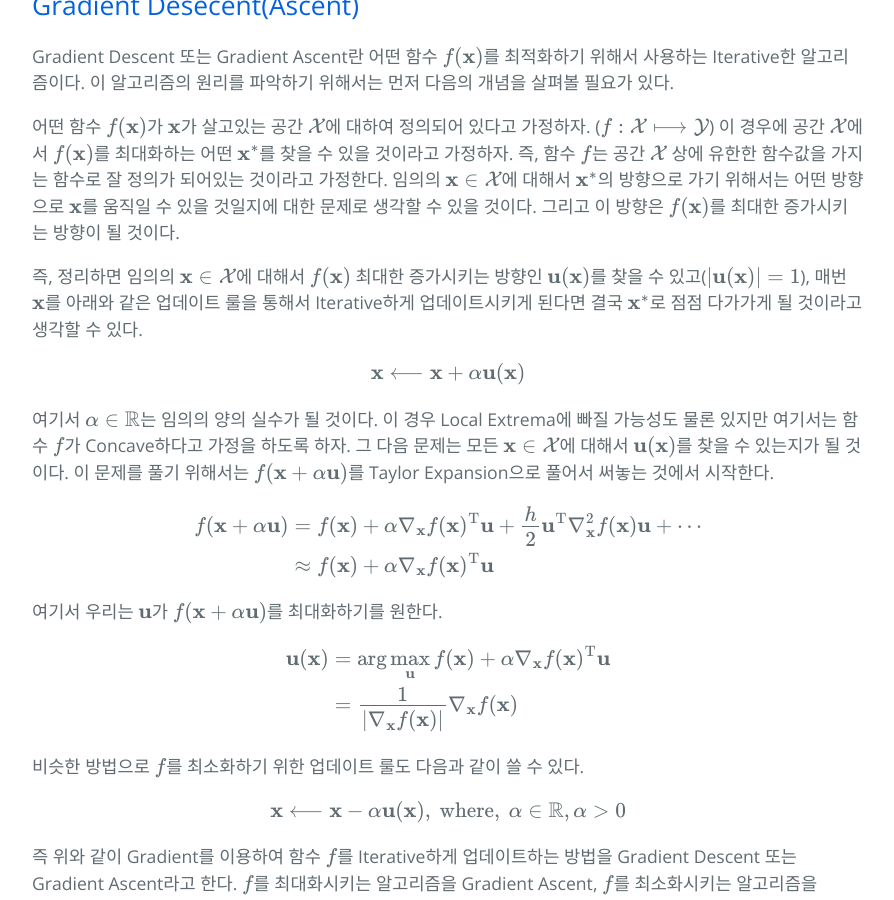
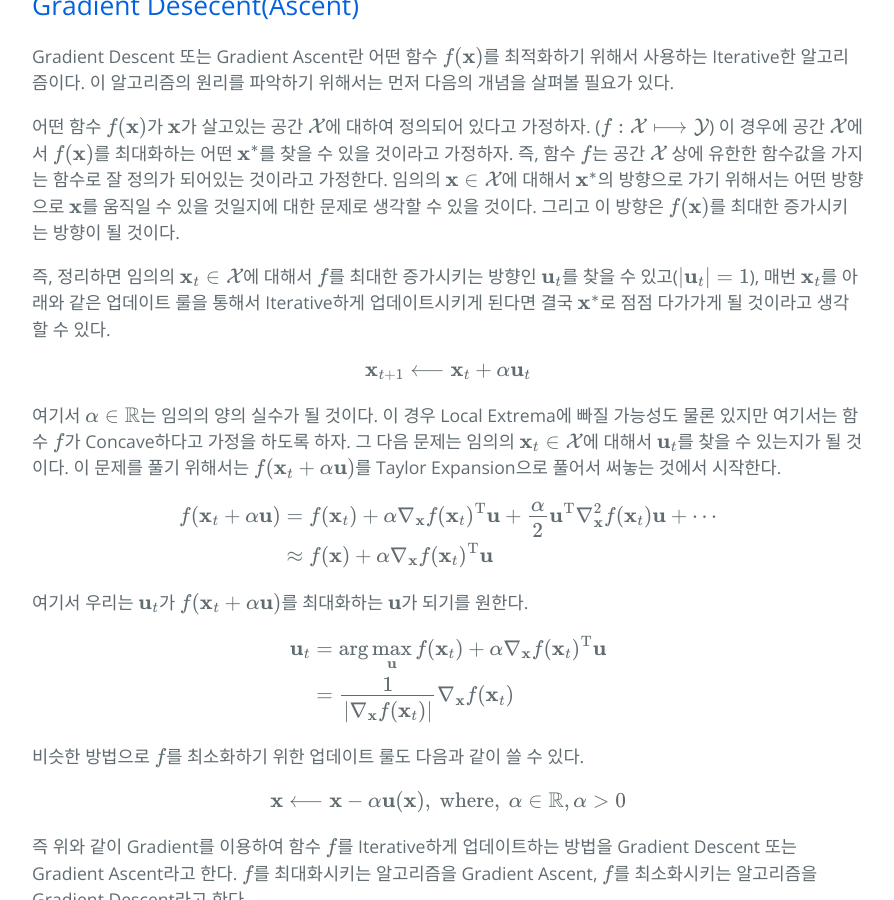
Before and after one commit to hcnoh/hcnoh.github.io, a Jekyll site: the page built from _posts/2019-04-25-logistic-regression-and-naive-bayes.md, in a window 1280 px wide and 900 px high, scrolled down 4013 px. Shown: the whole window, without its empty margins (192-1086 px from the left). Built offline with Jekyll 4.4.1, drawn with Linux system fonts in a browser that asks for light colours; formulas are drawn with MathJax 3; comment, search, counter and statistics services are not loaded.

Commit message:
Update 2019-04-25-logistic-regression-and-naive-bayes.md

```diff
--- a/_posts/2019-04-25-logistic-regression-and-naive-bayes.md
+++ b/_posts/2019-04-25-logistic-regression-and-naive-bayes.md
@@ -131,27 +131,27 @@ Gradient Descent 또는 Gradient Ascent란 어떤 함수 $$f(\mathbf{x})$$를
 
 어떤 함수 $$f(\mathbf{x})$$가 $$\mathbf{x}$$가 살고있는 공간 $$\mathcal{X}$$에 대하여 정의되어 있다고 가정하자. ($$f:\mathcal{X}\longmapsto \mathcal{Y}$$) 이 경우에 공간 $$\mathcal{X}$$에서 $$f(\mathbf{x})$$를 최대화하는 어떤 $$\mathbf{x}^*$$를 찾을 수 있을 것이라고 가정하자. 즉, 함수 $$f$$는 공간 $$\mathcal{X}$$ 상에 유한한 함수값을 가지는 함수로 잘 정의가 되어있는 것이라고 가정한다. 임의의 $$\mathbf{x}\in \mathcal{X}$$에 대해서 $$\mathbf{x}^*$$의 방향으로 가기 위해서는 어떤 방향으로 $$\mathbf{x}$$를 움직일 수 있을 것일지에 대한 문제로 생각할 수 있을 것이다. 그리고 이 방향은 $$f(\mathbf{x})$$를 최대한 증가시키는 방향이 될 것이다.
 
-즉, 정리하면 임의의 $$\mathbf{x}\in \mathcal{X}$$에 대해서 $$f(\mathbf{x})$$ 최대한 증가시키는 방향인 $$\mathbf{u}(\mathbf{x})$$를 찾을 수 있고($$\vert \mathbf{u}(\mathbf{x}) \vert = 1$$), 매번 $$\mathbf{x}$$를 아래와 같은 업데이트 룰을 통해서 Iterative하게 업데이트시키게 된다면 결국 $$\mathbf{x}^*$$로 점점 다가가게 될 것이라고 생각할 수 있다.
+즉, 정리하면 임의의 $$\mathbf{x}_t\in \mathcal{X}$$에 대해서 $$f$$를 최대한 증가시키는 방향인 $$\mathbf{u}_t$$를 찾을 수 있고($$\vert \mathbf{u}_t \vert = 1$$), 매번 $$\mathbf{x}_t$$를 아래와 같은 업데이트 룰을 통해서 Iterative하게 업데이트시키게 된다면 결국 $$\mathbf{x}^*$$로 점점 다가가게 될 것이라고 생각할 수 있다.
 
-$$\mathbf{x} \longleftarrow \mathbf{x} + \alpha \mathbf{u}(\mathbf{x})$$
+$$\mathbf{x}_{t+1} \longleftarrow \mathbf{x}_t + \alpha \mathbf{u}_t$$
 
-여기서 $$\alpha \in \mathbb{R}$$는 임의의 양의 실수가 될 것이다. 이 경우 Local Extrema에 빠질 가능성도 물론 있지만 여기서는 함수 $$f$$가 Concave하다고 가정을 하도록 하자. 그 다음 문제는 모든 $$\mathbf{x}\in \mathcal{X}$$에 대해서 $$\mathbf{u}(\mathbf{x})$$를 찾을 수 있는지가 될 것이다. 이 문제를 풀기 위해서는 $$f(\mathbf{x} + \alpha \mathbf{u})$$를 Taylor Expansion으로 풀어서 써놓는 것에서 시작한다.
+여기서 $$\alpha \in \mathbb{R}$$는 임의의 양의 실수가 될 것이다. 이 경우 Local Extrema에 빠질 가능성도 물론 있지만 여기서는 함수 $$f$$가 Concave하다고 가정을 하도록 하자. 그 다음 문제는 임의의 $$\mathbf{x}_t\in \mathcal{X}$$에 대해서 $$\mathbf{u}_t$$를 찾을 수 있는지가 될 것이다. 이 문제를 풀기 위해서는 $$f(\mathbf{x}_t + \alpha \mathbf{u})$$를 Taylor Expansion으로 풀어서 써놓는 것에서 시작한다.
 
 $$
 \begin{align*}
-f(\mathbf{x} + \alpha \mathbf{u})
-& = f(\mathbf{x}) + \alpha \nabla_{\mathbf{x}}f(\mathbf{x})^{\text{T}}\mathbf{u} + \frac{h}{2}\mathbf{u}^{\text{T}}\nabla_{\mathbf{x}}^2 f(\mathbf{x}) \mathbf{u} + \cdots \\
-& \approx f(\mathbf{x}) + \alpha \nabla_{\mathbf{x}}f(\mathbf{x})^{\text{T}}\mathbf{u}
+f(\mathbf{x}_t + \alpha \mathbf{u})
+& = f(\mathbf{x}_t) + \alpha \nabla_{\mathbf{x}}f(\mathbf{x}_t)^{\text{T}}\mathbf{u} + \frac{\alpha}{2}\mathbf{u}^{\text{T}}\nabla_{\mathbf{x}}^2 f(\mathbf{x}_t) \mathbf{u} + \cdots \\
+& \approx f(\mathbf{x}) + \alpha \nabla_{\mathbf{x}}f(\mathbf{x}_t)^{\text{T}}\mathbf{u}
 \end{align*}
 $$
 
-여기서 우리는 $$\mathbf{u}$$가 $$f(\mathbf{x}+\alpha \mathbf{u})$$를 최대화하기를 원한다.
+여기서 우리는 $$\mathbf{u}_t$$가 $$f(\mathbf{x}_t+\alpha \mathbf{u})$$를 최대화하는 $$\mathbf{u}$$가 되기를 원한다.
 
 $$
 \begin{align*}
-\mathbf{u}(\mathbf{x})
-& = \arg \max_{\mathbf{u}} f(\mathbf{x}) + \alpha \nabla_{\mathbf{x}}f(\mathbf{x})^{\text{T}}\mathbf{u} \\
-& = \frac{1}{\vert \nabla_{\mathbf{x}}f(\mathbf{x}) \vert} \nabla_{\mathbf{x}}f(\mathbf{x})
+\mathbf{u}_t
+& = \arg \max_{\mathbf{u}} f(\mathbf{x}_t) + \alpha \nabla_{\mathbf{x}}f(\mathbf{x}_t)^{\text{T}}\mathbf{u} \\
+& = \frac{1}{\vert \nabla_{\mathbf{x}}f(\mathbf{x}_t) \vert} \nabla_{\mathbf{x}}f(\mathbf{x}_t)
 \end{align*}
 $$
 
```
